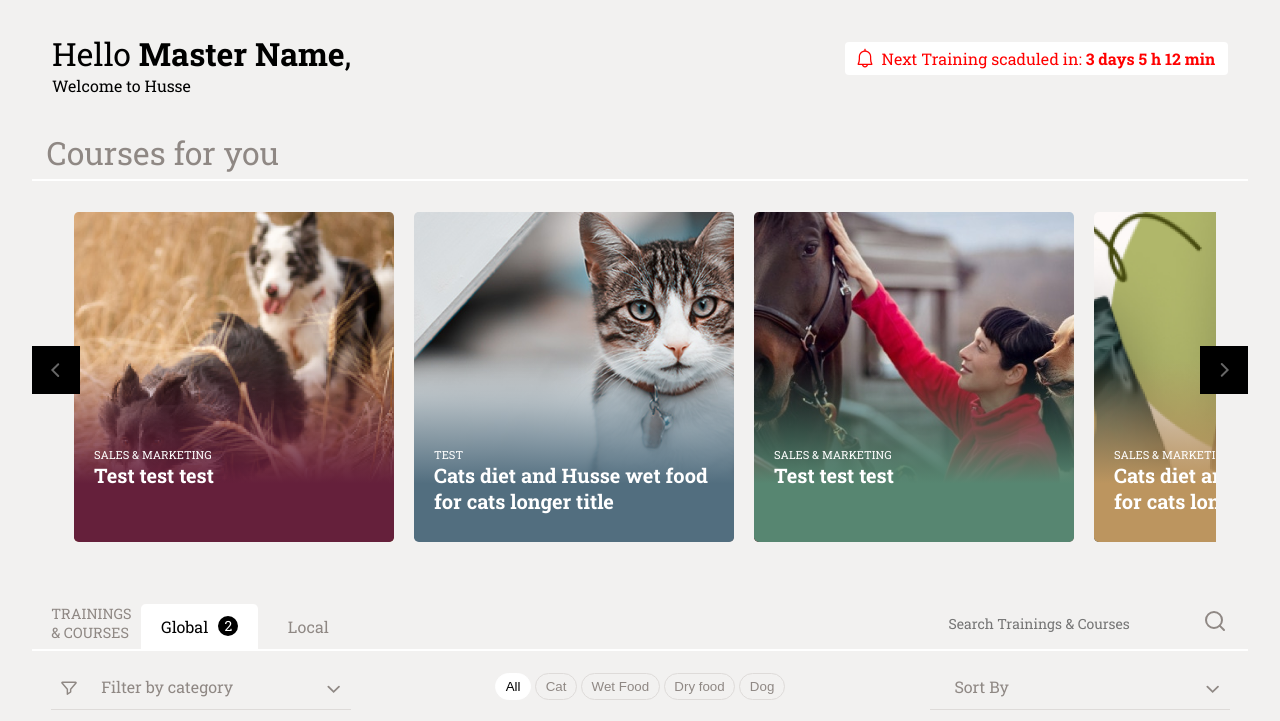
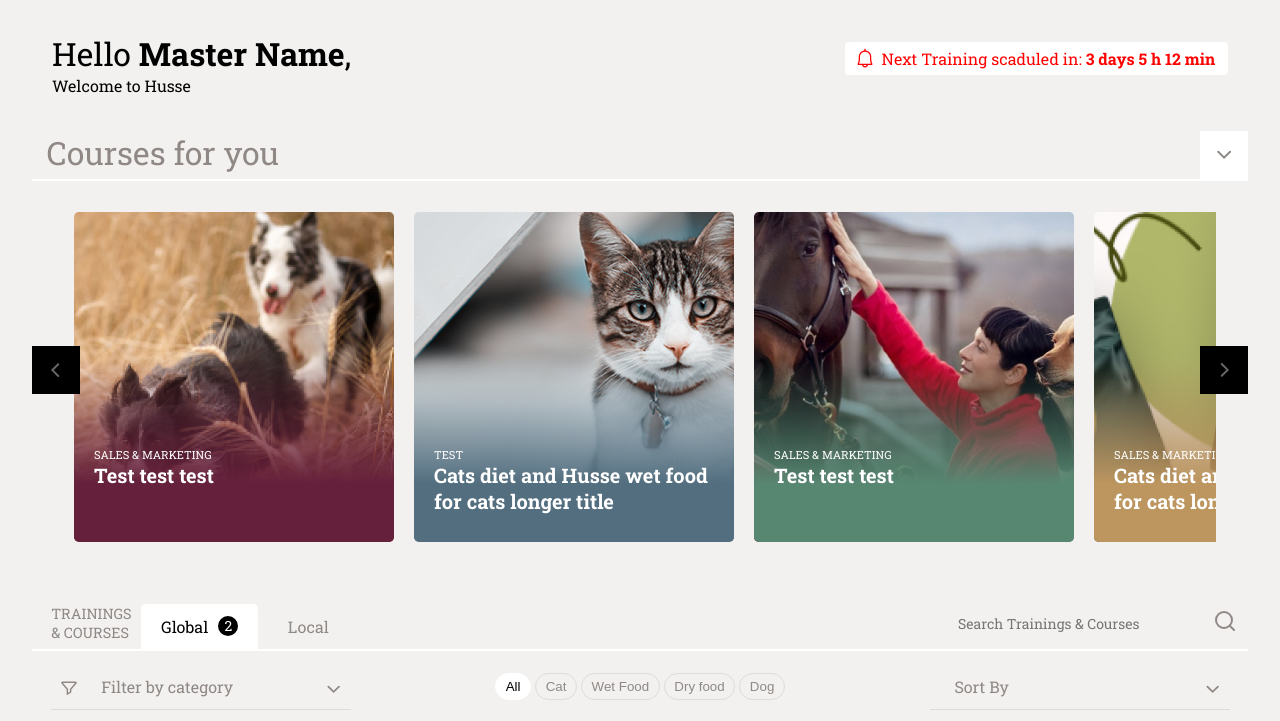
Before and after one commit to petar-petrovski/Husse, a PHP site: page / in a window 1280 px wide. Shown: the part 66-787 px from the top of the page. Run offline with PHP 8.4, Linux system fonts and the light colour scheme; some libraries are stand-ins or nearby versions.

Commit message:
Carousel (completed)

```diff
--- a/css/style.css
+++ b/css/style.css
@@ -3,7 +3,6 @@
   padding: 0;
   box-sizing: border-box;
   scroll-behavior: smooth;
-
 }
 body {
   background-color: #f2f1f0;
@@ -71,7 +70,6 @@ body {
   font-weight: 400;
   cursor: pointer;
 }
-
 .nav-admin {
   display: flex;
   align-items: center;
@@ -151,11 +149,31 @@ body {
 .notification img {
   height: 20px;
 }
+
 /* CAROUSEL */
 .carousel-title {
   font-size: 32px;
   color: #8F8884;
-  margin: 5px;
+  padding: 5px;
+}
+.collaps-block {
+  position: relative;
+}
+.collaps-btn {
+  position: absolute;
+  bottom: 0;
+  right: 0;
+  width: 48px;
+  height: 48px;
+  border: none;
+  background-color: #ffffff;
+  cursor: pointer;
+}
+.collaps-btn img{
+  transition: all 0.8s;
+}
+.rotate {
+  transform: rotateX(180deg);
 }
 .carousel-wrapper {
   position: relative;
@@ -266,9 +284,10 @@ body {
   flex-wrap: wrap;
   margin-top: 1.9rem;
   min-height: 1.9rem;
-  padding: 0 0.6rem;
+  padding-left:0.6rem;
   border-bottom: 0.125rem solid;
   border-color: white;
+  position: relative;
 }
 .title {
   display: flex;
--- a/index.html
+++ b/index.html
@@ -11,6 +11,7 @@
       href="https://fonts.googleapis.com/css2?family=Roboto+Slab:wght@400;700&display=swap"
       rel="stylesheet"
     />
+    <script src="https://ajax.googleapis.com/ajax/libs/jquery/3.6.0/jquery.min.js"></script>
     <script
       src="https://kit.fontawesome.com/665e992626.js"
       crossorigin="anonymous"
@@ -61,8 +62,11 @@
         <div class="carousel-title">
           <p>Courses for you</p>
         </div>
+        <div class="collaps-block">
+          <button class="collaps-btn"><img id="imgFlip" src="img/arrow-down.svg" alt=""></button>
+        </div>
       </div>
-      <div class="carousel-wrapper" id="">
+      <div class="carousel-wrapper" id="hide-carousel">
         <button class="pre-btn"><img src="img/arrow-icon.svg" alt="" /></button>
         <button class="nxt-btn"><img src="img/arrow-icon.svg" alt="" /></button>
         <!-- CAROUSEL CONTAINER -->
--- a/js/script.js
+++ b/js/script.js
@@ -198,6 +198,8 @@ window.addEventListener("mouseup", function(event){
     }
 });
 //FILTER BY CATEGORY - END//
+
+//CAROUSEL LEFT - RIGHT NAVIGATION
 const productContainers = [...document.querySelectorAll('.carousel-container')];
 const nxtBtn = [...document.querySelectorAll('.nxt-btn')];
 const preBtn = [...document.querySelectorAll('.pre-btn')];
@@ -215,30 +217,8 @@ productContainers.forEach((item, i) => {
     })
 });
 
-// const productContainers = document.querySelector('.items');
-let isDown = false;
-let startX;
-let scrollLeft;
-
-productContainers.addEventListener('mousedown', (e) => {
-  isDown = true;
-  productContainers.classList.add('active');
-  startX = e.pageX - productContainers.offsetLeft;
-  scrollLeft = productContainers.scrollLeft;
+//CAROUSEL COLLAPSE TOGGLE
+$('.collaps-btn').click(function() {
+  $('#hide-carousel').slideToggle('slow');
+  $("#imgFlip").toggleClass('rotate');
 });
-productContainers.addEventListener('mouseleave', () => {
-  isDown = false;
-  productContainers.classList.remove('active');
-});
-productContainers.addEventListener('mouseup', () => {
-  isDown = false;
-  productContainers.classList.remove('active');
-});
-productContainers.addEventListener('mousemove', (e) => {
-  if(!isDown) return;
-  e.preventDefault();
-  const x = e.pageX - productContainers.offsetLeft;
-  const walk = (x - startX) * 3; //scroll-fast
-  productContainers.scrollLeft = scrollLeft - walk;
-  console.log(walk);
-});
```
